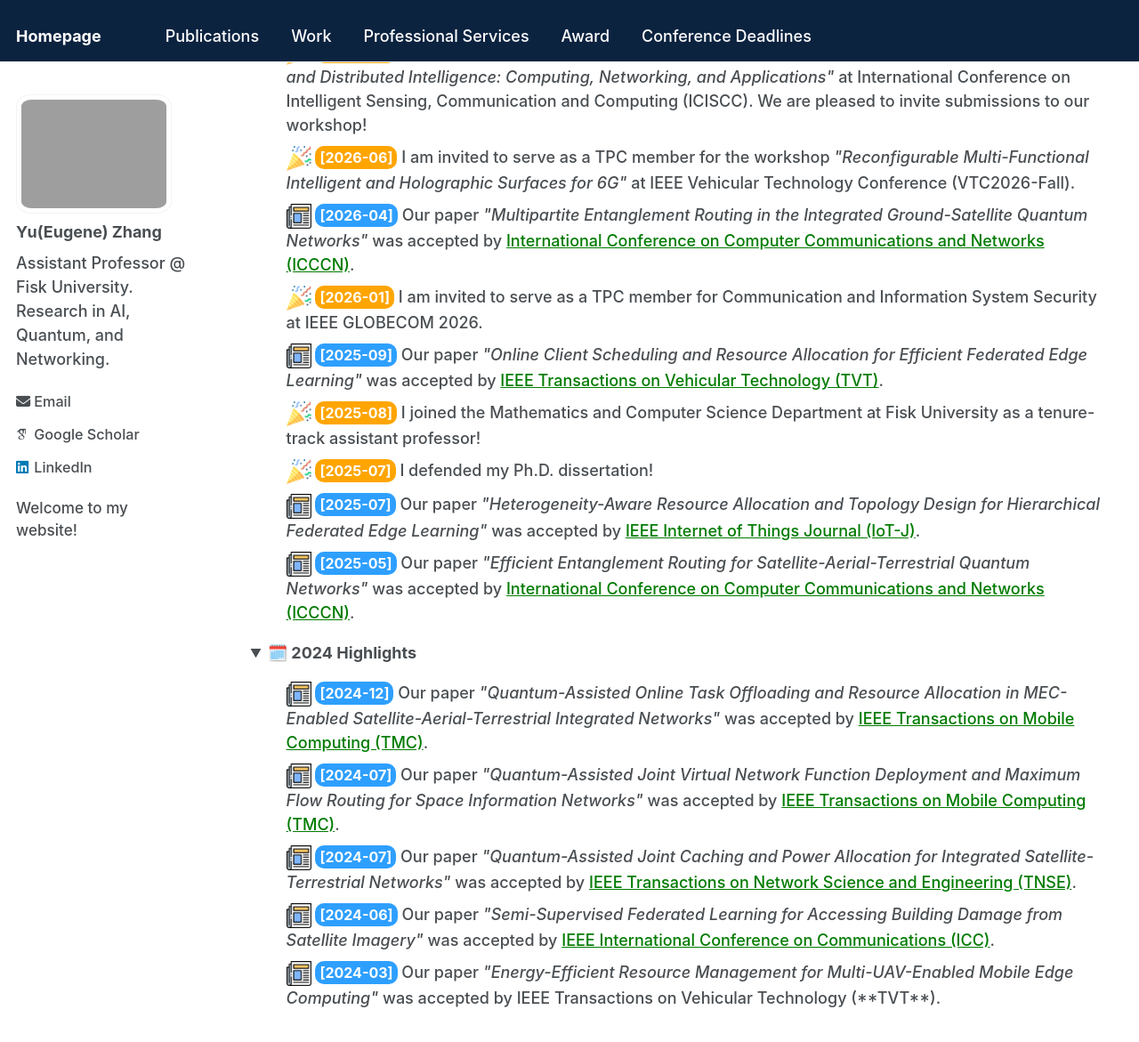
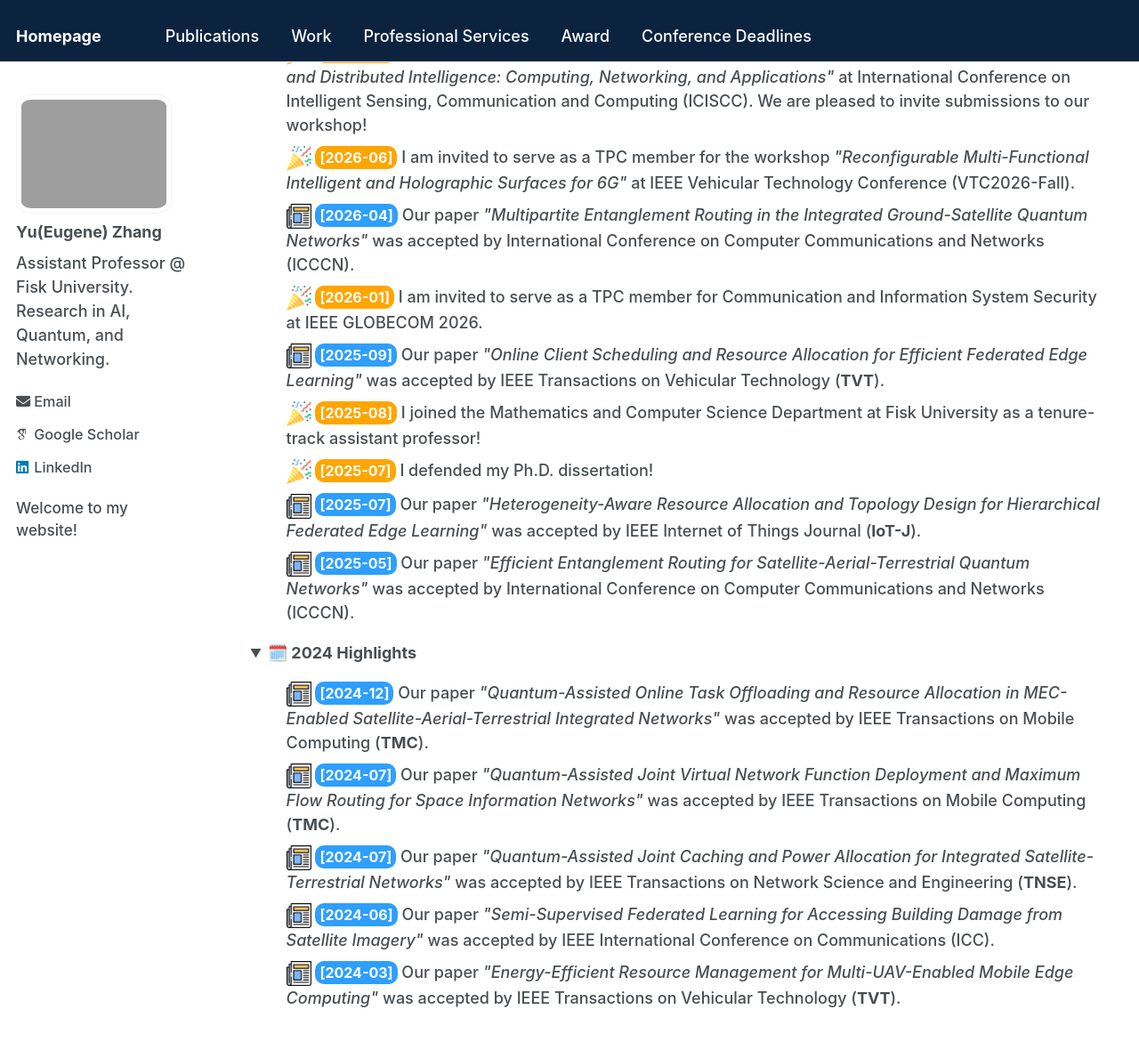
Before and after one commit to Yu-Zhang-Eugene/yu-zhang-eugene.github.io, a Jekyll site: the page built from _pages/about.md, in a window 1280 px wide and 1400 px high, scrolled down 686 px. Shown: the top 1171 px of the window at 89% size. Built offline with Jekyll 4.4.1, drawn with Linux system fonts in a browser that asks for light colours; some web fonts are replaced.

Commit message:
Refine paper announcements in about.md
Updated paper acceptance announcements to remove links and emphasize journal names.

```diff
--- a/_pages/about.md
+++ b/_pages/about.md
@@ -40,7 +40,7 @@ Recent News
 
   <li>
     <img src="/images/newspaper.png" alt="news" class="news-icon-img">
-    <span class="date-tag blue">[2026-04]</span> Our paper <em>"Multipartite Entanglement Routing in the Integrated Ground-Satellite Quantum Networks"</em> was accepted by <a href="http://www.icccn.org/" target="_blank" class="custom-link">International Conference on Computer Communications and Networks (ICCCN)</a>.
+    <span class="date-tag blue">[2026-04]</span> Our paper <em>"Multipartite Entanglement Routing in the Integrated Ground-Satellite Quantum Networks"</em> was accepted by International Conference on Computer Communications and Networks (ICCCN).
   </li>
 
   <li>
@@ -48,9 +48,9 @@ Recent News
     <span class="date-tag orange">[2026-01]</span> I am invited to serve as a TPC member for Communication and Information System Security at IEEE GLOBECOM 2026.
   </li>
 
-    <li>
+  <li>
     <img src="/images/newspaper.png" alt="news" class="news-icon-img">
-    <span class="date-tag blue">[2025-09]</span> Our paper <em>"Online Client Scheduling and Resource Allocation for Efficient Federated Edge Learning"</em> was accepted by <a href="https://ieeexplore.ieee.org/xpl/RecentIssue.jsp?punumber=25" target="_blank" class="custom-link">IEEE Transactions on Vehicular Technology (TVT)</a>.
+    <span class="date-tag blue">[2025-09]</span> Our paper <em>"Online Client Scheduling and Resource Allocation for Efficient Federated Edge Learning"</em> was accepted by IEEE Transactions on Vehicular Technology (<strong>TVT</strong>).
   </li>
 
   <li>
@@ -65,12 +65,12 @@ Recent News
 
   <li>
     <img src="/images/newspaper.png" alt="news" class="news-icon-img">
-    <span class="date-tag blue">[2025-07]</span> Our paper <em>"Heterogeneity-Aware Resource Allocation and Topology Design for Hierarchical Federated Edge Learning"</em> was accepted by <a href="https://ieeexplore.ieee.org/xpl/RecentIssue.jsp?punumber=6488907" target="_blank" class="custom-link">IEEE Internet of Things Journal (IoT-J)</a>.
+    <span class="date-tag blue">[2025-07]</span> Our paper <em>"Heterogeneity-Aware Resource Allocation and Topology Design for Hierarchical Federated Edge Learning"</em> was accepted by IEEE Internet of Things Journal (<strong>IoT-J</strong>).
   </li>
 
   <li>
     <img src="/images/newspaper.png" alt="news" class="news-icon-img">
-    <span class="date-tag blue">[2025-05]</span> Our paper <em>"Efficient Entanglement Routing for Satellite-Aerial-Terrestrial Quantum Networks"</em> was accepted by <a href="http://www.icccn.org/" target="_blank" class="custom-link">International Conference on Computer Communications and Networks (ICCCN)</a>.
+    <span class="date-tag blue">[2025-05]</span> Our paper <em>"Efficient Entanglement Routing for Satellite-Aerial-Terrestrial Quantum Networks"</em> was accepted by International Conference on Computer Communications and Networks (ICCCN).
   </li>
 </ul>
 </details>
@@ -81,27 +81,27 @@ Recent News
 <ul style="list-style: none;">
   <li>
     <img src="/images/newspaper.png" alt="news" class="news-icon-img">
-    <span class="date-tag blue">[2024-12]</span> Our paper <em>"Quantum-Assisted Online Task Offloading and Resource Allocation in MEC-Enabled Satellite-Aerial-Terrestrial Integrated Networks"</em> was accepted by <a href="https://ieeexplore.ieee.org/xpl/RecentIssue.jsp?punumber=7755" target="_blank" class="custom-link">IEEE Transactions on Mobile Computing (TMC)</a>.
+    <span class="date-tag blue">[2024-12]</span> Our paper <em>"Quantum-Assisted Online Task Offloading and Resource Allocation in MEC-Enabled Satellite-Aerial-Terrestrial Integrated Networks"</em> was accepted by IEEE Transactions on Mobile Computing (<strong>TMC</strong>).
   </li>
 
   <li>
     <img src="/images/newspaper.png" alt="news" class="news-icon-img">
-    <span class="date-tag blue">[2024-07]</span> Our paper <em>"Quantum-Assisted Joint Virtual Network Function Deployment and Maximum Flow Routing for Space Information Networks"</em> was accepted by <a href="https://ieeexplore.ieee.org/xpl/RecentIssue.jsp?punumber=7755" target="_blank" class="custom-link">IEEE Transactions on Mobile Computing (TMC)</a>.
+    <span class="date-tag blue">[2024-07]</span> Our paper <em>"Quantum-Assisted Joint Virtual Network Function Deployment and Maximum Flow Routing for Space Information Networks"</em> was accepted by IEEE Transactions on Mobile Computing (<strong>TMC</strong>).
   </li>
 
   <li>
     <img src="/images/newspaper.png" alt="news" class="news-icon-img">
-    <span class="date-tag blue">[2024-07]</span> Our paper <em>"Quantum-Assisted Joint Caching and Power Allocation for Integrated Satellite-Terrestrial Networks"</em> was accepted by <a href="https://ieeexplore.ieee.org/xpl/RecentIssue.jsp?punumber=6488902" target="_blank" class="custom-link">IEEE Transactions on Network Science and Engineering (TNSE)</a>.
+    <span class="date-tag blue">[2024-07]</span> Our paper <em>"Quantum-Assisted Joint Caching and Power Allocation for Integrated Satellite-Terrestrial Networks"</em> was accepted by IEEE Transactions on Network Science and Engineering (<strong>TNSE</strong>).
   </li>
 
   <li>
     <img src="/images/newspaper.png" alt="news" class="news-icon-img">
-    <span class="date-tag blue">[2024-06]</span> Our paper <em>"Semi-Supervised Federated Learning for Accessing Building Damage from Satellite Imagery"</em> was accepted by <a href="https://icc2024.ieee-icc.org/" target="_blank" class="custom-link">IEEE International Conference on Communications (ICC)</a>.
+    <span class="date-tag blue">[2024-06]</span> Our paper <em>"Semi-Supervised Federated Learning for Accessing Building Damage from Satellite Imagery"</em> was accepted by IEEE International Conference on Communications (ICC).
   </li>
 
   <li>
     <img src="/images/newspaper.png" alt="news" class="news-icon-img">
-    <span class="date-tag blue">[2024-03]</span> Our paper <em>"Energy-Efficient Resource Management for Multi-UAV-Enabled Mobile Edge Computing"</em> was accepted by IEEE Transactions on Vehicular Technology (**TVT**).
+    <span class="date-tag blue">[2024-03]</span> Our paper <em>"Energy-Efficient Resource Management for Multi-UAV-Enabled Mobile Edge Computing"</em> was accepted by IEEE Transactions on Vehicular Technology (<strong>TVT</strong>).
   </li>
 </ul>
 </details>
```
